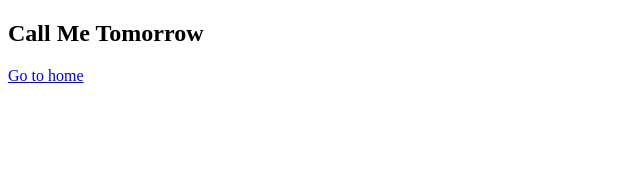
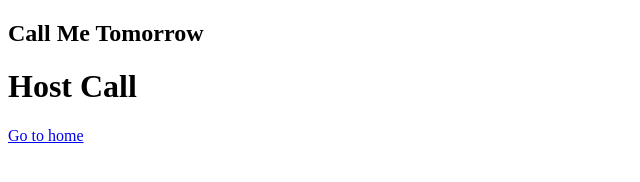
Before and after one commit to taraqur/example-github-3, a plain HTML site: page contact.html in a window 1280 px wide. Shown: the whole page, without its empty margins (0-640 px from the left). Drawn offline with Linux system fonts and the light colour scheme.

Commit message:
New Command

```diff
--- a/contact.html
+++ b/contact.html
@@ -8,6 +8,7 @@
 </head>
 <body>
     <h2>Call Me Tomorrow</h2>
+    <h1>Host Call</h1>
     <a href="index.html">Go to home</a>
 </body>
 </html>
```
